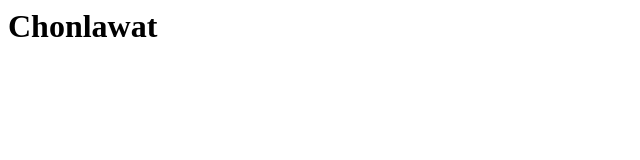
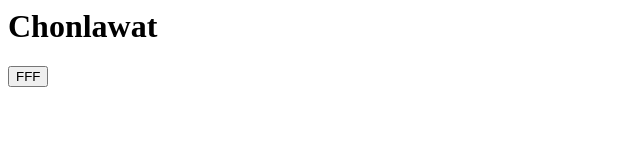
Before and after one commit to chonlawat00/start_code_test.github.io, a plain HTML site: page worktest.html in a window 1280 px wide. Shown: the whole page, without its empty margins (0-640 px from the left). Drawn offline with Linux system fonts and the light colour scheme.

Commit message:
new commit

```diff
--- a/worktest.html
+++ b/worktest.html
@@ -9,6 +9,11 @@
 <body>
     <div>
         <h1>Chonlawat</h1>
+        <div>
+            <button>
+                FFF
+            </button>
+        </div>
     </div>
 </body>
 
```
